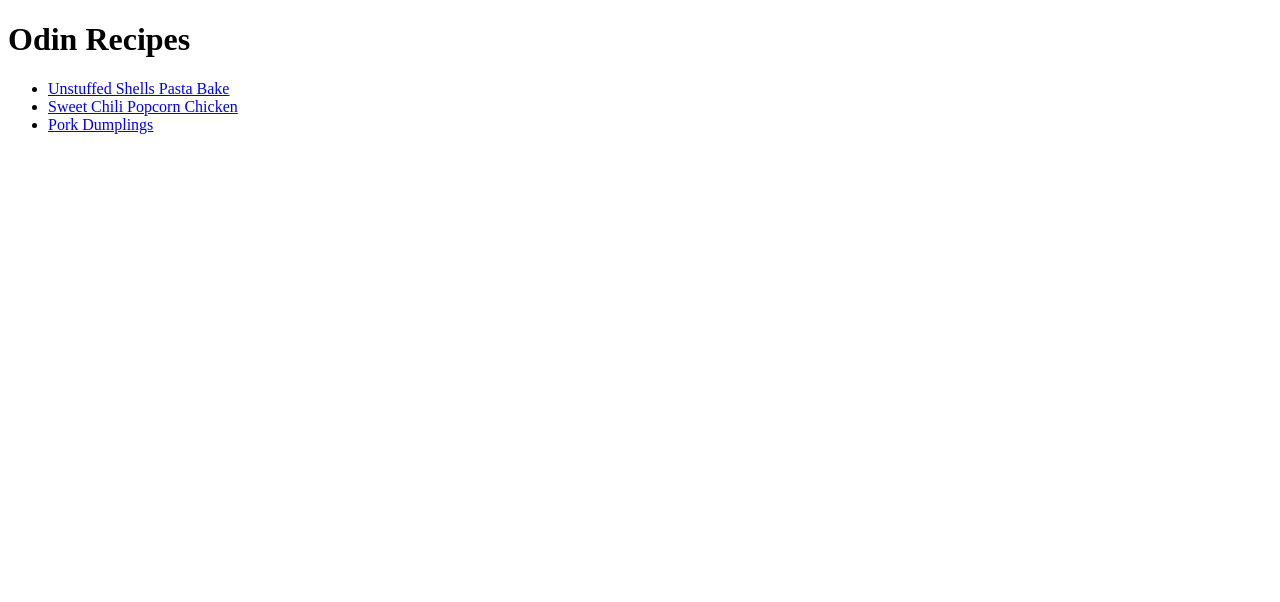
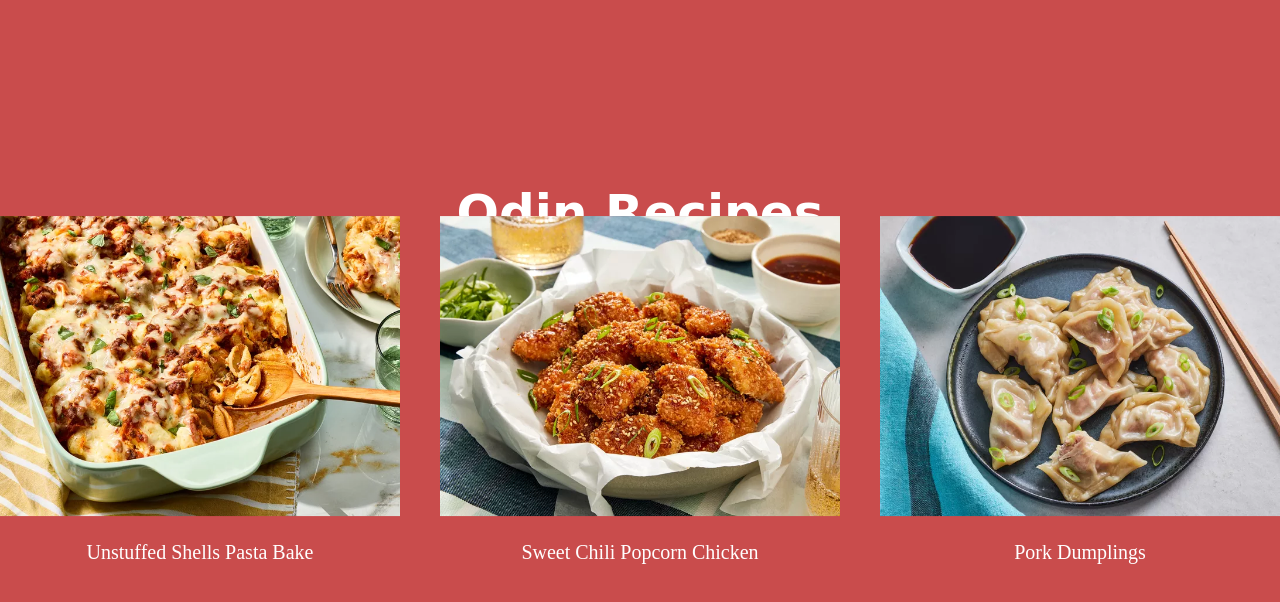
Before and after one commit to minababo/odin-recipes, a plain HTML site: page index.html in a window 1280 px wide. Drawn offline with Linux system fonts and the light colour scheme.

Commit message:
Added styles Completed styles on index.html

```diff
--- a/index.html
+++ b/index.html
@@ -5,15 +5,30 @@
 <head>
     <meta charset="UTF-8">
     <title>Homepage</title>
+    <link rel="stylesheet" href="./styles.css">
 </head>
 
 <body>
-    <h1>Odin Recipes</h1>
-    <ul>
-        <li><a href="./recipes/unstuffed-shells-pasta-bake-recipe.html">Unstuffed Shells Pasta Bake</a></li>
-        <li><a href="./recipes/sweet-chili-popcorn-chicken-recipe.html">Sweet Chili Popcorn Chicken</a></li>
-        <li><a href="./recipes/pork-dumplings-recipe.html">Pork Dumplings</a></li>
-    </ul>
+    <h1 class="heading">Odin Recipes</h1>
+    <div class="content">
+        <div class="item">
+            <a href="./recipes/unstuffed-shells-pasta-bake-recipe.html"><img src="./img/beefshellspasta.webp"
+                    alt="beefshellspasta">
+                <p>Unstuffed Shells Pasta Bake</p>
+            </a>
+        </div>
+        <div class="item">
+            <a href="./recipes/sweet-chili-popcorn-chicken-recipe.html"><img src="./img/sweetchilipopcornchicken.webp"
+                    alt="sweetchilipopcornchicken">
+                <p>Sweet Chili Popcorn Chicken</p>
+            </a>
+        </div>
+        <div class="item">
+            <a href="./recipes/pork-dumplings-recipe.html"><img src="./img/porkdumplings.webp" alt="porkdumplings">
+                <p>Pork Dumplings</p>
+            </a>
+        </div>
+    </div>
 </body>
 
 </html>
--- /dev/null
+++ b/styles.css
@@ -0,0 +1,53 @@
+* {
+    background-color: rgb(201, 76, 76);
+    color: rgb(255, 255, 255);
+}
+
+h1 {
+    font-size: 50px;
+
+}
+
+.heading {
+    text-align: center;
+    margin-bottom: 50px;
+    font-family: 'Brush Script MT', cursive;
+
+    padding-top: 150px;
+}
+
+.content {
+    display: flex;
+    flex-direction: row;
+    justify-content: center;
+    font-size: 20px;
+    gap:40px;
+
+    margin: 0;
+    position: absolute;
+    top: 50%;
+    left: 50%;
+    -ms-transform: translate(-50%, -50%);
+    transform: translate(-50%, -50%);
+}
+
+a {
+    text-decoration: none;
+}
+
+.item {
+    text-align: center;
+}
+
+img {
+    width: 400px;
+    height: auto;
+}
+
+.item img:hover,
+.item p:hover {
+    transform: scale(1.05);
+    transition: all ease ;
+    border-radius: 15px;
+    box-shadow: 0 0 5px rgb(82, 0, 0);
+}
```
Also changed, not shown: recipes/pork-dumplings-recipe.html (+1 -0 lines), recipes/sweet-chili-popcorn-chicken-recipe.html (+1 -0 lines), recipes/unstuffed-shells-pasta-bake-recipe.html (+1 -0 lines).
